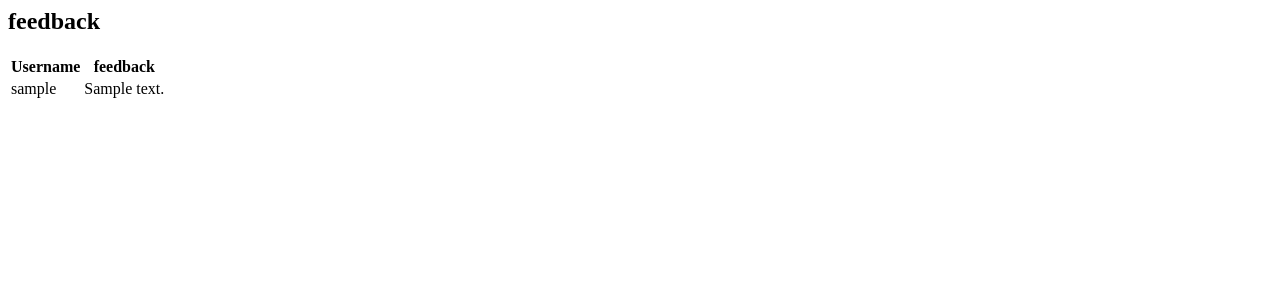
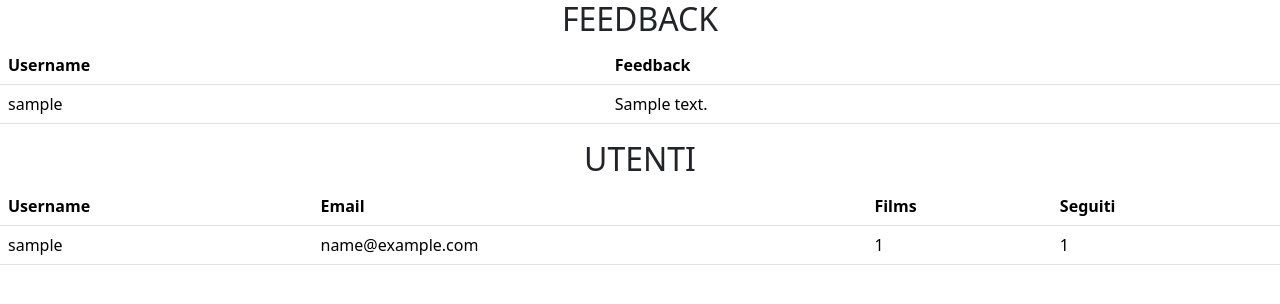
Before and after one commit to mattebernini/mattflix, a Flask app: page /leggi/feedback in a window 1280 px wide. Shown: the top 304 px of the page. Run offline with Flask 3, Linux system fonts and the light colour scheme; a user stored in the database is signed in; tables that the repository leaves empty hold one stand-in row (values such as "Sample post").

Commit message:
fixed auth issue and updated leggi/feedback

```diff
--- /dev/null
+++ b/sql/utenti.sql
@@ -0,0 +1,7 @@
+select username, email,
+    count(distinct recensione.imdb_id_film) as films,
+    count(distinct seguaci.segue) as seguiti
+from utente inner join recensione
+    on utente.id = recensione.id_utente
+    inner join seguaci on utente.id = seguaci.id_utente
+group by utente.username, email
--- a/website/auth.py
+++ b/website/auth.py
@@ -14,7 +14,7 @@
     save_cookie("signup")
     if request.method == 'POST':
         email = request.form.get('email')
-        username = request.form.get('username').lower()
+        username = request.form.get('username').lower().strip()
         password1 = request.form.get('password1')
         password2 = request.form.get('password2')
 
--- a/website/management.py
+++ b/website/management.py
@@ -1,5 +1,5 @@
 from flask import Blueprint, render_template, request, redirect
-from website.utility import get_feedback
+from website.utility import get_feedback, query
 from flask_login import login_required, current_user
 from .models import Utente, Seguaci, Feedback
 from . import db
@@ -26,4 +26,5 @@
         return redirect("/")
     return render_template("management/leggi_feedback.html",
                            feedback = get_feedback(),
+                           info_users = query("utenti"),
                             user=current_user)
--- a/website/templates/management/leggi_feedback.html
+++ b/website/templates/management/leggi_feedback.html
@@ -1,9 +1,10 @@
+<link href="https://cdn.jsdelivr.net/npm/bootstrap@5.3.0-alpha3/dist/css/bootstrap.min.css" rel="stylesheet" integrity="sha384-KK94CHFLLe+nY2dmCWGMq91rCGa5gtU4mk92HdvYe+M/SXH301p5ILy+dN9+nJOZ" crossorigin="anonymous">
 <table class="table">
     <thead>
-      <h2 class="text-center">feedback</h2>
+      <h2 class="text-center">FEEDBACK</h2>
         <tr>
             <th>Username</th>
-            <th>feedback</th>
+            <th>Feedback</th>
         </tr>
     </thead>
     <tbody>
@@ -16,3 +17,23 @@
         {% endfor %}
     </tbody>
 </table>
+<table class="table">
+    <thead>
+      <h2 class="text-center">UTENTI</h2>
+        <tr>
+            <th>Username</th>
+            <th>Email</th>
+            <th>Films</th>
+            <th>Seguiti</th>
+        </tr>
+    </thead>
+    <tbody>
+        {% for fb in info_users %}
+        <tr>
+            {% for d in fb %}
+            <td>{{d}}</td>
+            {% endfor %}
+        </tr>
+        {% endfor %}
+    </tbody>
+</table>
```
